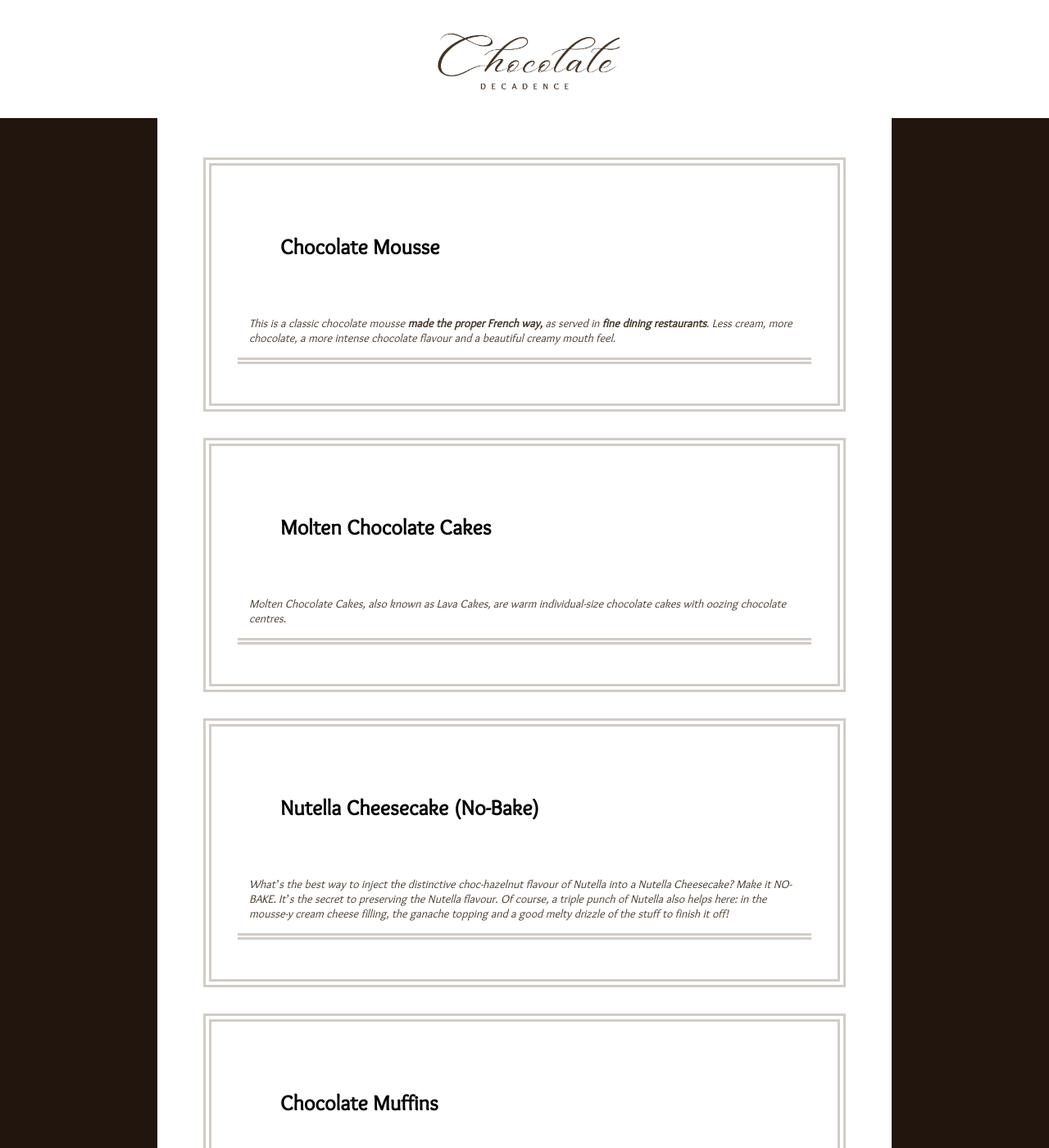
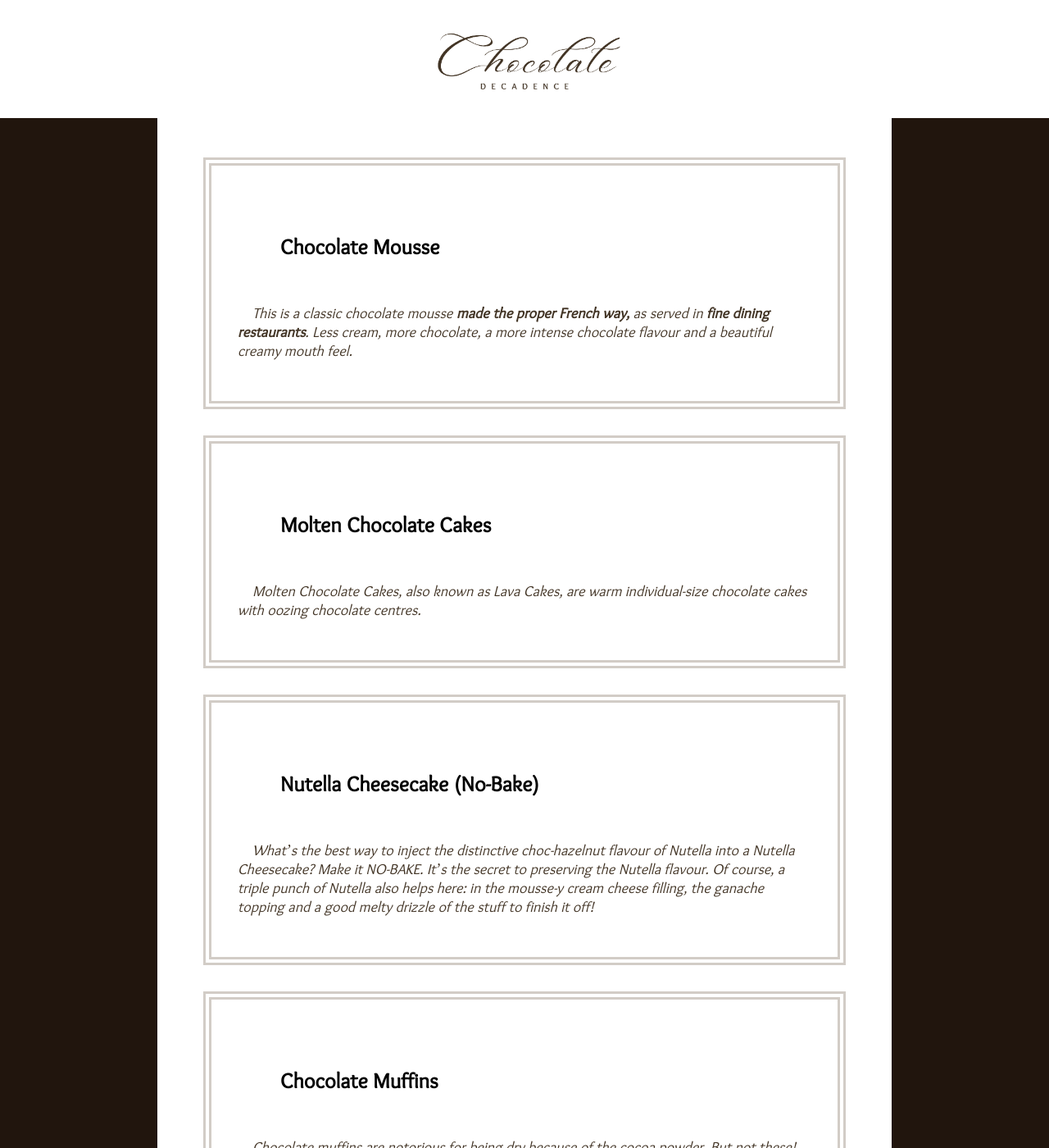
Before and after one commit to nicoleanncarter/recipes, a Jekyll site: the page built from pages/recipelisting.md, in a window 1280 px wide and 1400 px high. Shown: the whole window at 82% size. Built offline with Jekyll 4.4.1, drawn with Linux system fonts in a browser that asks for light colours.

Commit message:
Update recipes.css

```diff
--- a/styles/recipes.css
+++ b/styles/recipes.css
@@ -200,12 +200,8 @@ nav {
 
 
 em {
-font-size: 14px;
+font-size: 18px;
 padding: 1em;
-clear:both;
-display:block;
-width:100%;
-border-bottom: 0.6em double #5d493447;
 }
 
 
```
Lines whose indentation alone changed are shown as unchanged.
